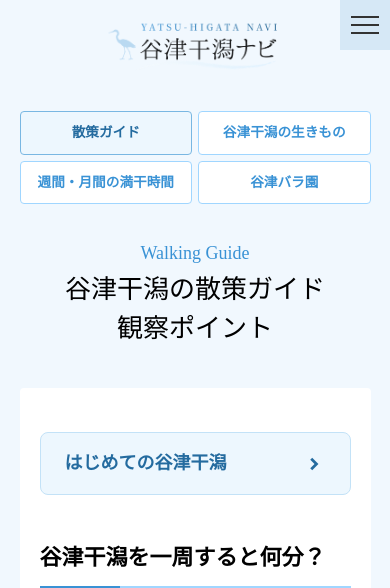
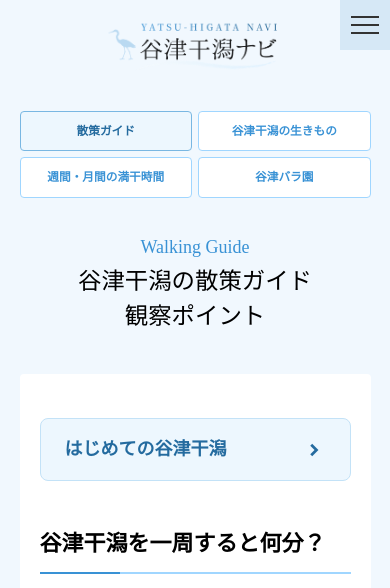
Before and after one commit to mikkiworks/YatsuHgata, a PHP site: page /guide/ in a window 390 px wide. Shown: the top 588 px of the page. Run offline with PHP 8.4, Linux system fonts and the light colour scheme; some web fonts are replaced.

Commit message:
Fix mobile guide navigation and heading wrapping

```diff
--- a/assets/css/guide.css
+++ b/assets/css/guide.css
@@ -48,6 +48,15 @@
 }
 
 @media (max-width: 768px) {
+	.walking-guide.guide-page .pagetitle {
+		font-size: clamp(20px, 6vw, 26px);
+		-webkit-text-size-adjust: 100%;
+		text-size-adjust: 100%;
+	}
+	.walk-heading__title,
+	.walk-heading__points {
+		white-space: nowrap;
+	}
 	.walk-heading__points,
 	.walk-summary__time > span {
 		display: block;
--- a/assets/css/style.css
+++ b/assets/css/style.css
@@ -667,7 +667,8 @@ h1, h2, h3, h4, h5, h6 {
 	.main .subnavi__item {
 		min-width: 0;
 		padding: 10px 4px;
-		font-size: clamp(12px, 3.5vw, 14px);
+		font-size: clamp(10px, 3vw, 12px);
+		white-space: nowrap;
 	}
 }
 
@@ -2187,6 +2188,10 @@ h1, h2, h3, h4, h5, h6 {
 	.is-instagram .shopnavi a {
 		font-size: 12px;
 	}
+	.is-instagram .main .subnavi {
+		-webkit-text-size-adjust: 100%;
+		text-size-adjust: 100%;
+	}
 	.is-instagram .section__h2 {
 		font-size: 16px;
 	}
--- a/guide/index.html
+++ b/guide/index.html
@@ -19,8 +19,8 @@
 	<link rel="preconnect" href="https://fonts.googleapis.com">
 	<link rel="preconnect" href="https://fonts.gstatic.com" crossorigin>
 	<link href="https://fonts.googleapis.com/css2?family=Hannari&family=Noto+Serif+JP:wght@400;700&family=Material+Symbols+Outlined:opsz,wght,FILL,GRAD@20..48,100..700,0..1,-50..200&display=swap" rel="stylesheet">
-	<link rel="stylesheet" href="../assets/css/style.css?v=20261103-2">
-	<link rel="stylesheet" href="../assets/css/guide.css?v=20261103-2">
+	<link rel="stylesheet" href="../assets/css/style.css?v=20261119-1">
+	<link rel="stylesheet" href="../assets/css/guide.css?v=20261119-1">
 	<link rel="stylesheet" href="../assets/css/first-visit.css?v=20261029-3">
 	<link rel="canonical" href="https://yatsuhigata.com/guide/">
 	<script type="application/ld+json">
@@ -150,7 +150,7 @@
 	<div class="subpage">
 		<h1 class="pagetitle">
 			<span class="pagetitle__eng" lang="en">Walking Guide</span>
-			谷津干潟の散策ガイド<span class="walk-heading__separator">・</span><span class="walk-heading__points">観察ポイント</span>
+			<span class="walk-heading__title">谷津干潟の散策ガイド</span><span class="walk-heading__separator">・</span><span class="walk-heading__points">観察ポイント</span>
 		</h1>
 
 		<article class="content">
```
